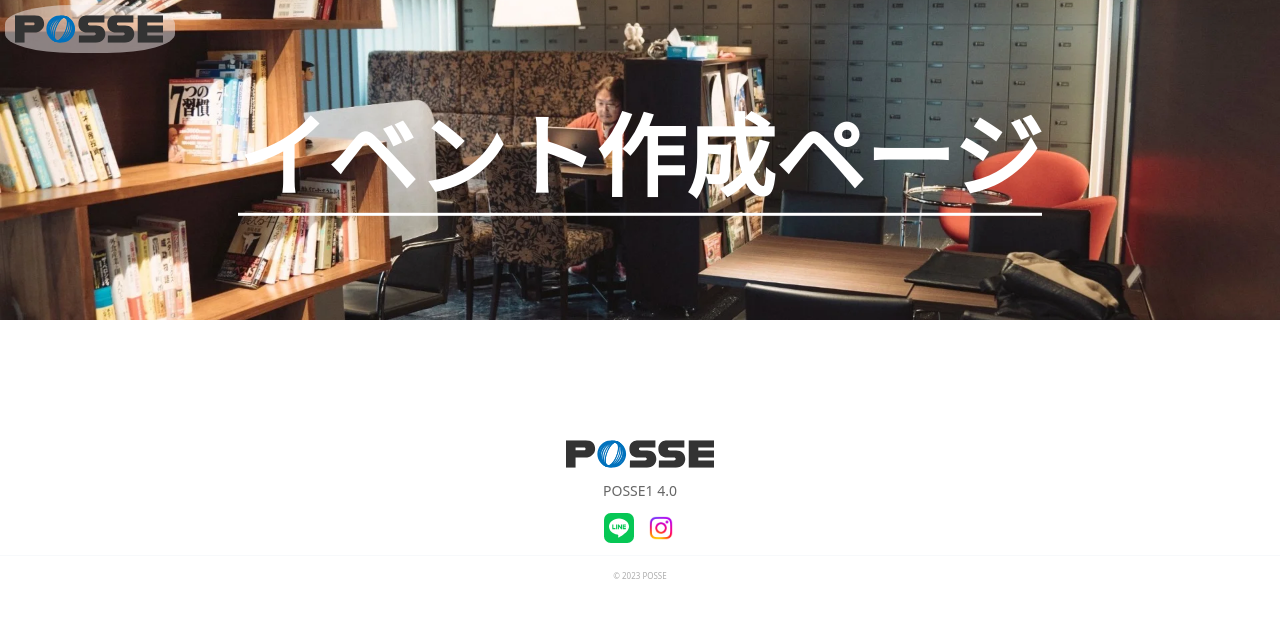
After one commit to dukken06/saikyou_no_futari, a PHP site: page /complete.php in a window 1280 px wide. The commit adds this page. Shown: the top 618 px of the page. Run offline with PHP 8.4, Linux system fonts and the light colour scheme.

Commit message:
イベント登録完了画面作成

```diff
--- /dev/null
+++ b/src/complete.php
@@ -0,0 +1,51 @@
+<!DOCTYPE html>
+<html lang="en">
+<head>
+  <meta charset="UTF-8">
+  <meta name="viewport" content="width=device-width, initial-scale=1.0">
+  <title>イベント登録完了</title>
+  <link rel="stylesheet" href="assets/css/reset.css">
+  <link rel="stylesheet" href="assets/css/common.css">
+  <link rel="stylesheet" href="assets/css/create.css">
+  <link rel="preconnect" href="https://fonts.googleapis.com">
+  <link rel="preconnect" href="https://fonts.gstatic.com" crossorigin>
+  <link
+    href="https://fonts.googleapis.com/css2?family=Noto+Sans+JP:wght@400;700&family=Plus+Jakarta+Sans:wght@400;700&display=swap"
+    rel="stylesheet">
+  <link href="https://unpkg.com/tailwindcss@^2/dist/tailwind.min.css" rel="stylesheet">
+</head>
+<body>
+  <header>
+    <h1 class="logo"><img src="assets/img/logo.svg" alt="ロゴ"></h1>
+    <div class="catch-copy">
+      <span>イベント作成ページ</span>
+    </div>
+  </header>
+  <main>
+
+  </main>
+  <footer>
+    <div class="footer-inner">
+      <a href="./index.php" class="footer-logo">
+        <img src="./assets/img/logo.svg" alt="">
+      </a>
+      <a href="#" class="footer-corporateLink" target="_blank" rel="noopener noreferrer">POSSE1 4.0</a>
+      <ul class="footer-snslist">
+        <li class="footer-snsitem">
+          <a href="https://line.me/ti/g/w-Yqn54bJ5" class="footer-snsitem" target="_blank" rel="noopener noreferrer">
+            <img src="./assets/img/icon-line.svg" alt="">
+          </a>
+        </li>
+        <li class="footer-snslist">
+          <a href="htpps://www.instagram.com/1stinposse_private.memories" class="footer-snsitem" target="_blank" rel="noopener noreferrer">
+            <img src="./assets/img/icon-instagram.png" alt="">
+          </a>
+        </li>
+      </ul>
+    </div>
+    <div class="footer-copyright">
+      <small lang="en">&copy 2023 POSSE</small>
+    </div>
+  </footer>
+</body>
+</html>
```
Also changed, not shown: src/assets/admin/create_event.php (+8 -2 lines), 17 other files.
